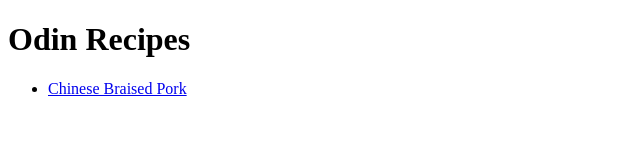
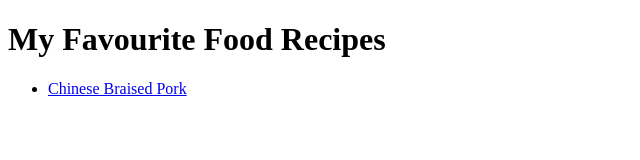
Before and after one commit to cuonggrove445/odin-recipes, a plain HTML site: page index.html in a window 1280 px wide. Shown: the whole page, without its empty margins (0-640 px from the left). Drawn offline with Linux system fonts and the light colour scheme.

Commit message:
Change the title and headline

```diff
--- a/index.html
+++ b/index.html
@@ -2,10 +2,10 @@
 <html lang="en">
 	<head>
 		<meta charset="UTF-8">
-		<title>Odin Recipes</title>
+		<title>Recipes</title>
 	</head>
 	<body>
-		<h1>Odin Recipes</h1>
+		<h1>My Favourite Food Recipes</h1>
 		<ul>
 			<li><a href="recipes/chinese-braised-pork/chinese-braised-pork.html">Chinese Braised Pork</a></li>
 		</ul>
```
